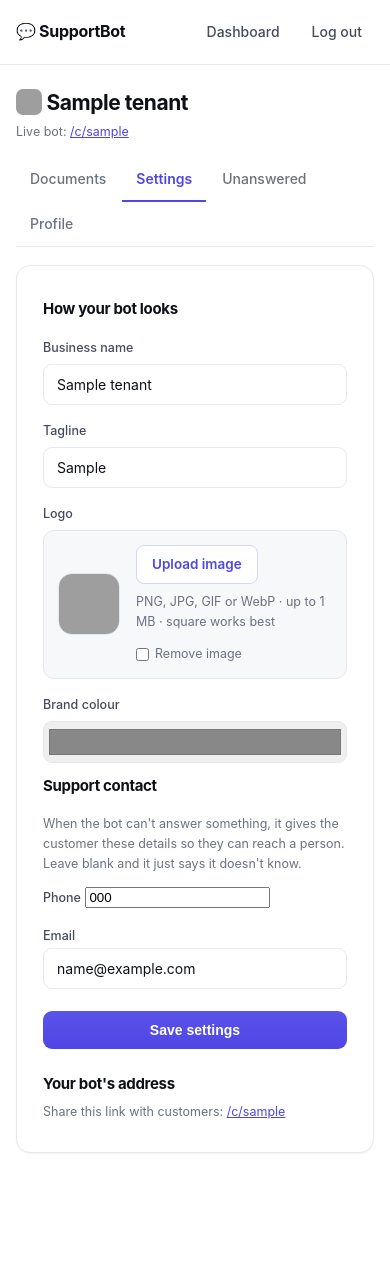
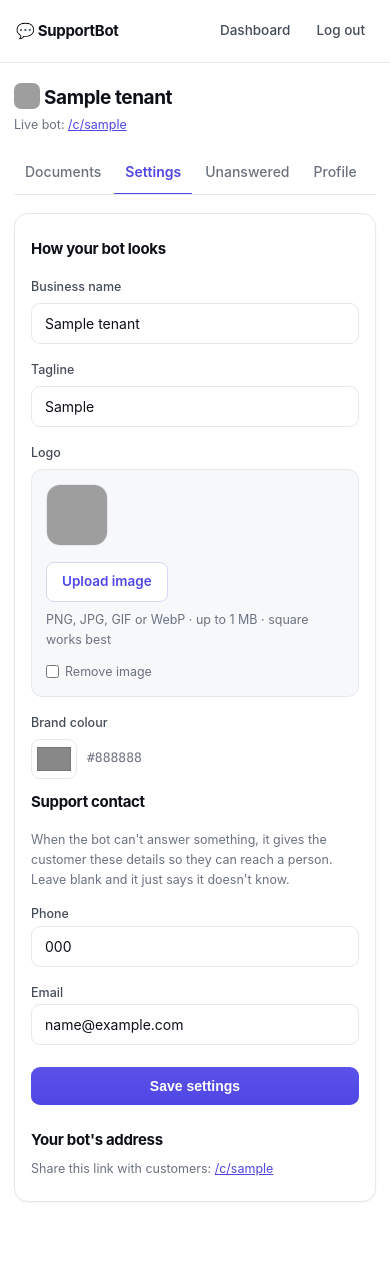
Before and after one commit to ArunkumarBaddepalli/ai-customer-support-rag, a Flask app: page /dashboard/settings in a window 390 px wide. Before the commit the page ends 1153 px from the top, so only its background shows below. Run offline with Flask 3, Linux system fonts and the light colour scheme; the visitor is signed in with stand-in values (Sample User, id 1); tables that the repository leaves empty hold one stand-in row (values such as "Sample post"); some libraries are stand-ins or nearby versions; grey boxes are pictures that could not be loaded.

Commit message:
dashboard: style every input, compact colour swatch, document details, try panel
The phone field was the one input type the stylesheet never named, so it
rendered as a bare browser control between fully styled neighbours. The
colour picker was a full-width native bar painted in the chosen colour,
which read as a rendering mistake; it is a swatch with the hex value now.
The native file control shows a styled button.

Document rows show size, section count and last update instead of a bare
filename — an owner could not tell whether an upload had taken, or which
of two similar files was current. A "Try your bot" panel embeds the public
chat page below the documents, which the frame headers already permit on
the same origin, so testing no longer needs a second tab.

Placeholders stop assuming a restaurant ("menu, timings, or delivery",
"delivery-policy"). Small phone-width tidy-ups: scrolling tabs, wrapping
rows, full-width buttons, a slimmer verification banner. These are
refinements; the earlier report of horizontal overflow at 390 px turned
out to be a screenshot artifact and is withdrawn in the audit.

Co-Authored-By: Claude Fable 5.1 <noreply@anthropic.com>

```diff
--- a/db.py
+++ b/db.py
@@ -669,7 +669,7 @@ def save_document(tenant_id, filename, content):
 def get_documents(tenant_id):
     with connection() as cur:
         return cur.execute(
-            "SELECT filename, content FROM documents WHERE tenant_id = ? ORDER BY filename",
+            "SELECT filename, content, updated_at FROM documents WHERE tenant_id = ? ORDER BY filename",
             (tenant_id,),
         ).fetchall()
 
--- a/static/app.css
+++ b/static/app.css
@@ -659,8 +659,8 @@ form { display: flex; flex-direction: column; gap: 6px; }
 
 label { font-size: 12.5px; color: var(--body); font-weight: 500; margin-top: 10px; }
 
-input[type="text"], input[type="email"], input[type="password"],
-input[type="file"], textarea {
+input[type="text"], input[type="email"], input[type="password"], input[type="tel"],
+input[type="url"], input[type="number"], input[type="file"], textarea {
   padding: 11px 13px;
   border: 1px solid var(--line);
   border-radius: 9px;
@@ -671,7 +671,20 @@ input[type="file"], textarea {
   color: var(--ink);
 }
 
-input[type="color"] { width: 100%; height: 42px; padding: 3px; border: 1px solid var(--line); border-radius: 9px; }
+/* A compact swatch rather than a full-width bar: the native control paints the
+   whole box in the chosen colour, and at 100% width that read as a mistake. */
+.color-field { display: flex; align-items: center; gap: 10px; }
+input[type="color"] {
+  width: 46px; height: 40px; padding: 3px; flex: none;
+  border: 1px solid var(--line); border-radius: 9px; background: #fff; cursor: pointer;
+}
+.color-field .color-hex { font-family: ui-monospace, SFMono-Regular, Menlo, monospace; font-size: 13px; color: var(--muted); }
+input[type="file"] { padding: 8px 10px; background: var(--soft); cursor: pointer; }
+input[type="file"]::file-selector-button {
+  margin: 0 12px 0 0; padding: 7px 13px; border: 1px solid #d5d8f5; border-radius: 8px;
+  background: #fff; color: var(--accent); font: inherit; font-size: 13px; font-weight: 600; cursor: pointer;
+}
+input[type="file"]::file-selector-button:hover { background: #f6f6fe; border-color: var(--accent); }
 
 textarea { resize: vertical; line-height: 1.55; }
 
@@ -834,6 +847,9 @@ button:hover { filter: brightness(1.06); }
 }
 
 .doc-list form { margin: 0; }
+.doc-name { display: flex; flex-direction: column; gap: 1px; }
+.doc-meta { font-size: 11.5px; color: var(--muted); font-weight: 400; }
+.try-frame { width: 100%; height: 560px; border: 1px solid var(--line); border-radius: 12px; background: #fff; }
 
 .link-danger {
   background: none;
@@ -942,9 +958,31 @@ tr.done .count { background: #f1f2f4; color: var(--muted); }
   .section { padding: 46px 16px; }
   .sec-title { font-size: 24px; }
   .closer { border-radius: 0; margin-bottom: 0; padding: 46px 18px; }
-  .wrap { padding: 24px 16px 52px; }
+  .wrap { padding: 20px 14px 48px; }
   .row-2 { grid-template-columns: 1fr; }
+
+  /* dashboard */
+  .topbar nav a { padding: 7px 9px; font-size: 13.5px; }
+  .brand { font-size: 15px; }
+  .card { padding: 18px 16px; }
+  .card.narrow { margin: 22px auto; }
+  .dash-head h1 { font-size: 19px; }
+  .tabs { flex-wrap: nowrap; overflow-x: auto; -webkit-overflow-scrolling: touch; scrollbar-width: none; }
+  .tabs::-webkit-scrollbar { display: none; }
+  .tabs a { padding: 10px 11px; white-space: nowrap; }
+  .verify-banner { font-size: 12px; }
+  .verify-banner form { width: 100%; }
+  .verify-banner button { width: 100%; }
+  .doc-list li, .staged-list li { flex-wrap: wrap; gap: 6px; }
+  .logo-picker { flex-direction: column; align-items: flex-start; }
+  th, td { padding: 8px 6px; }
 }
+
+/* Everything inside the dashboard shell must be allowed to shrink; a single
+   long email address or filename otherwise widens the whole page. */
+.wrap, .card, .dash-head, .verify-banner, .doc-list li, .doc-list li > span,
+.staged-left, .logo-actions { min-width: 0; }
+.dash-head p, .verify-banner span, .doc-list li > span { overflow-wrap: anywhere; }
 
 /* --------------------------------------------------- staged file uploads */
 /* The list of files chosen but not yet submitted. A native file input shows
@@ -992,11 +1030,14 @@ form.dragging { outline: 2px dashed var(--accent); outline-offset: 6px; }
   display: flex;
   align-items: center;
   justify-content: space-between;
-  gap: 14px;
+  gap: 12px;
   flex-wrap: wrap;
-  margin: 0 0 18px;
-  font-size: 13px;
+  margin: 0 0 14px;
+  padding: 8px 12px;
+  font-size: 12.5px;
+  border-radius: 9px;
 }
+.verify-banner span { min-width: 0; }
 
 .verify-banner form { margin: 0; }
 
--- a/templates/settings.html
+++ b/templates/settings.html
@@ -40,7 +40,10 @@
     </div>
 
     <label>Brand colour</label>
-    <input type="color" name="brand_color" value="{{ tenant.brand_color }}">
+    <div class="color-field">
+      <input type="color" name="brand_color" value="{{ tenant.brand_color }}" id="brand-color">
+      <span class="color-hex" id="brand-hex">{{ tenant.brand_color }}</span>
+    </div>
 
     <h2>Support contact</h2>
     <p class="hint">
@@ -73,6 +76,10 @@
 </div>
 
 <script>
+  const brandColor = document.getElementById("brand-color");
+  const brandHex = document.getElementById("brand-hex");
+  brandColor?.addEventListener("input", () => { brandHex.textContent = brandColor.value; });
+
   // show the chosen image straight away, before saving
   const logoInput = document.getElementById("logo-input");
   const logoPreview = document.getElementById("logo-preview");
```
Also changed, not shown: templates/dashboard.html (+17 -4 lines), templates/onboarding.html (+10 -3 lines).
